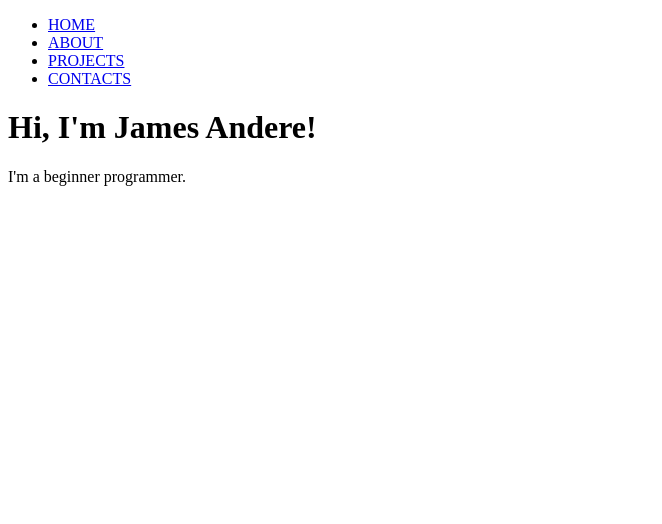
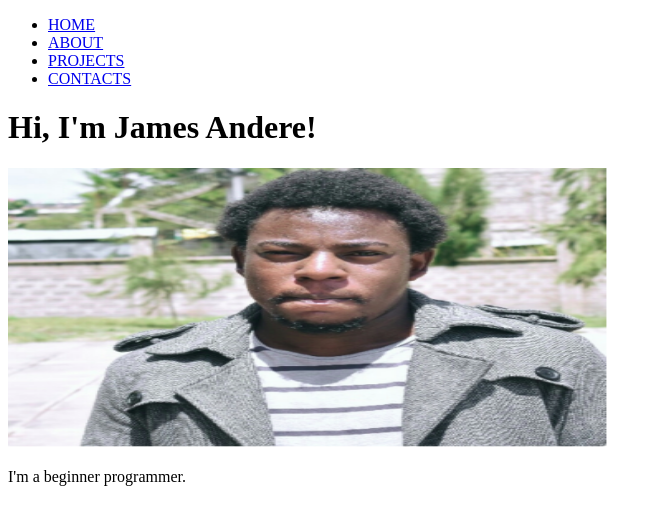
Before and after one commit to jamesandere/james-portfolio, a plain HTML site: page index.html in a window 1280 px wide. Shown: the whole page, without its empty margins (0-662 px from the left). Drawn offline with Linux system fonts and the light colour scheme.

Commit message:
Add image

```diff
--- a/index.html
+++ b/index.html
@@ -12,6 +12,7 @@
       <li><a href="#">CONTACTS</a></li>
     </ul>
 <h1>Hi, I'm James Andere!</h1>
+<img src="images/1.png" alt="James" width="600" height="280">
 <p>I'm a beginner programmer.</p>
   </body>
 </html>
```
Also changed, not shown: images/1.png (added).
